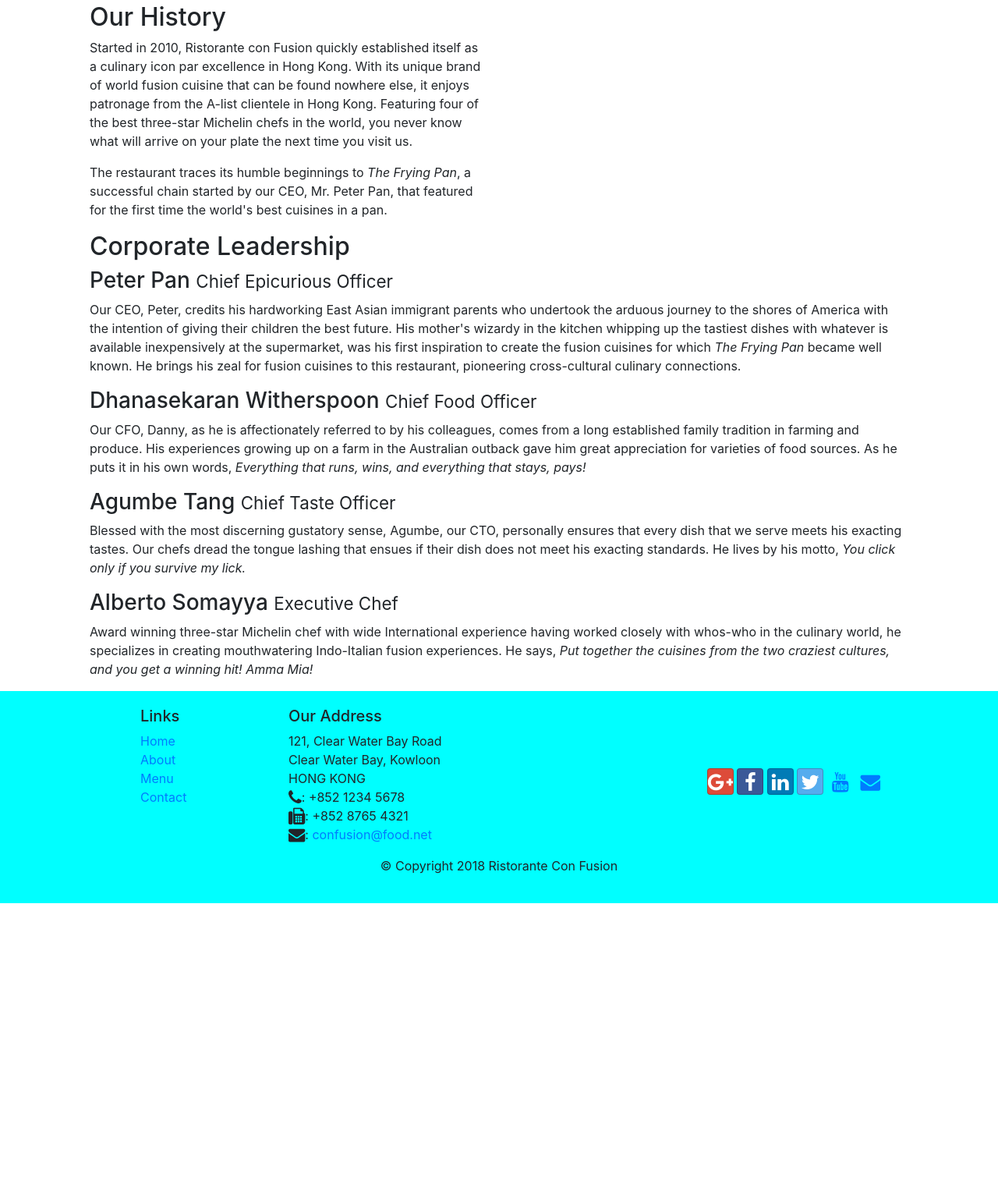
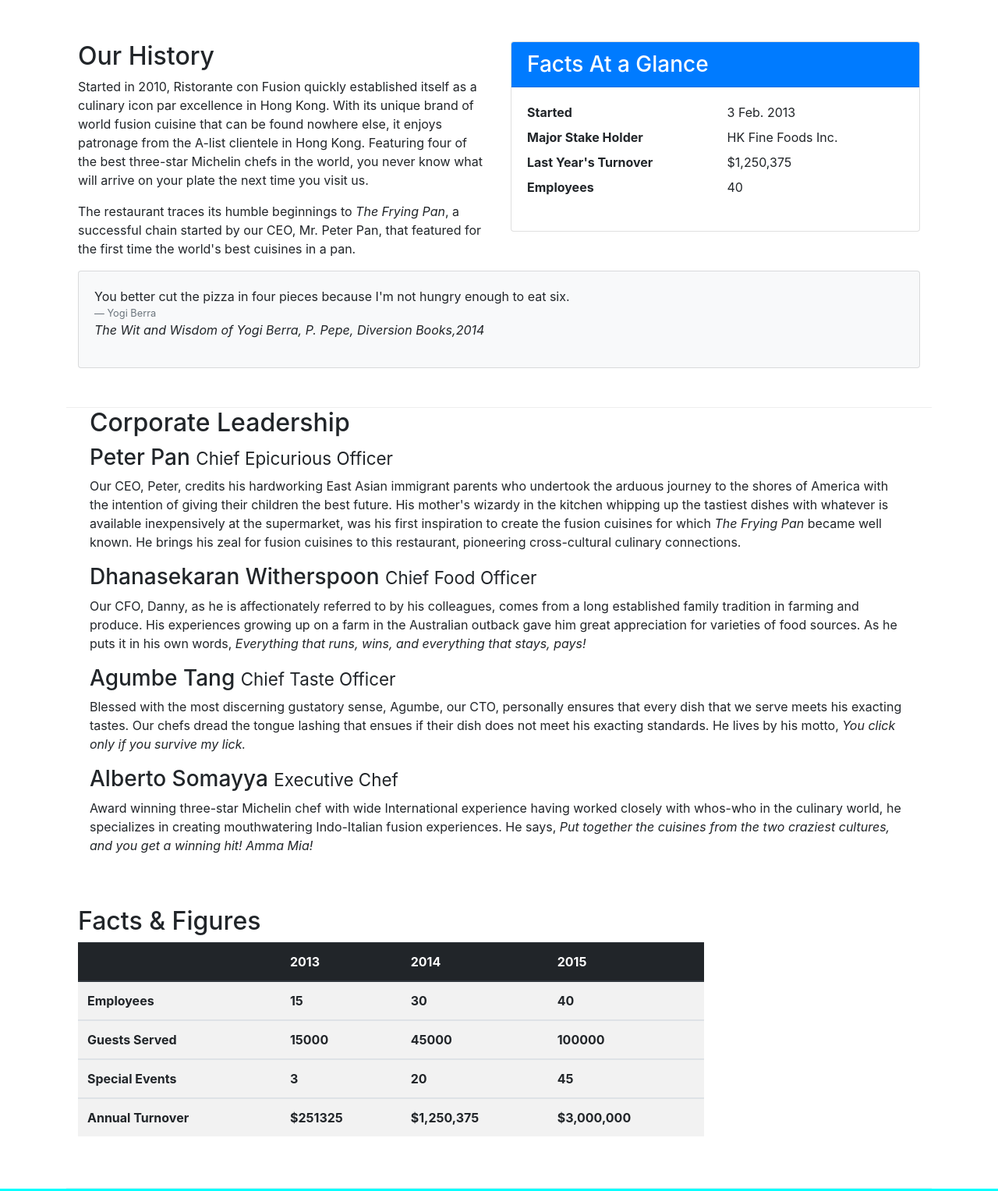
Before and after one commit to Chetangavali/RestorantWebsite, a website: page aboutus.html in a window 1280 px wide. Shown: the part 462-1989 px from the top of the page at 78% size. Before the commit the page ends 1620 px from the top, so only its background shows below. Drawn offline with nearby package versions, Linux system fonts and the light colour scheme.

Commit message:
Tables and Cards

```diff
--- a/aboutus.html
+++ b/aboutus.html
@@ -61,13 +61,37 @@
             </div>
         </div>
 
-        <div class="container">
+        <div class="row row-content">
             <div class="col-12 col-sm-6">
                 <h2>Our History</h2>
                 <p>Started in 2010, Ristorante con Fusion quickly established itself as a culinary icon par excellence in Hong Kong. With its unique brand of world fusion cuisine that can be found nowhere else, it enjoys patronage from the A-list clientele in Hong Kong.  Featuring four of the best three-star Michelin chefs in the world, you never know what will arrive on your plate the next time you visit us.</p>
                 <p>The restaurant traces its humble beginnings to <em>The Frying Pan</em>, a successful chain started by our CEO, Mr. Peter Pan, that featured for the first time the world's best cuisines in a pan.</p>
             </div>
-            <div>
+            <div class="col-sm">
+                <div class="card">
+                    <h3 class="card-header bg-primary text-white">Facts At a Glance</h3>
+                    <div class="card-body">
+                        <dl class="row">
+                            <dt class="col-6">Started</dt>
+                            <dd class="col-6">3 Feb. 2013</dd>
+                            <dt class="col-6">Major Stake Holder</dt>
+                            <dd class="col-6">HK Fine Foods Inc.</dd>
+                            <dt class="col-6">Last Year's Turnover</dt>
+                            <dd class="col-6">$1,250,375</dd>
+                            <dt class="col-6">Employees</dt>
+                            <dd class="col-6">40</dd>
+                        </dl>
+                    </div>
+                </div>
+            </div>
+            <div class="col-12">
+                <div class="card card-body bg-light">
+                    <blockquote cite="blockquote">
+                        <p class="mb-0">You better cut the pizza in four pieces because I'm not hungry enough to eat six.</p>
+                        <footer class="blockquote-footer">Yogi Berra</footer>
+                        <cite title="Source Title">The Wit and Wisdom of Yogi Berra, P. Pepe, Diversion Books,2014</cite>
+                    </blockquote>
+                </div>
             </div>
         </div>
 
@@ -84,6 +108,58 @@
                 <h3>Alberto Somayya <small>Executive Chef</small></h3>
                 <p class="d-none d-sm-block">Award winning three-star Michelin chef with wide International experience having worked closely with whos-who in the culinary world, he specializes in creating mouthwatering Indo-Italian fusion experiences. He says, <em>Put together the cuisines from the two craziest cultures, and you get a winning hit! Amma Mia!</em></p>
             </div>
+       </div>
+       <div class="row row-content">
+           <div class="col-12 col-sm-9">
+               <h2>Facts &amp; Figures</h2>
+               <div class="table-responsive">
+                <table class="table table-striped">
+                    <thead class="thead-dark">
+                        <tr>
+                            <th>&nbsp;</th>
+                            <th>2013</th>
+                            <th>2014</th>
+                            <th>2015</th>
+                        </tr>
+                    </thead>
+                    <tbody>
+                        <tr>
+                            <th>Employees</th>
+                            <th>15</th>
+                            <th>30</th>
+                            <th>40</th>
+                        </tr>
+                    </tbody>
+                    <tbody>
+                        <tr>
+                            <th>Guests Served</th>
+                            <th>15000</th>
+                            <th>45000</th>
+                            <th>100000</th>
+                        </tr>
+                    </tbody>
+                    <tbody>
+                        <tr>
+                            <th>Special Events</th>
+                            <th>3</th>
+                            <th>20</th>
+                            <th>45</th>
+                        </tr>
+                    </tbody>
+                    <tbody>
+                        <tr>
+                            <th>Annual Turnover</th>
+                            <th>$251325</th>
+                            <th>$1,250,375</th>
+                            <th>$3,000,000</th>
+                        </tr>
+                    </tbody>
+                </table>
+               </div>
+           </div>
+           <div class="col-12 col-sm-3">
+
+           </div>
        </div>
 
     </div>
```
